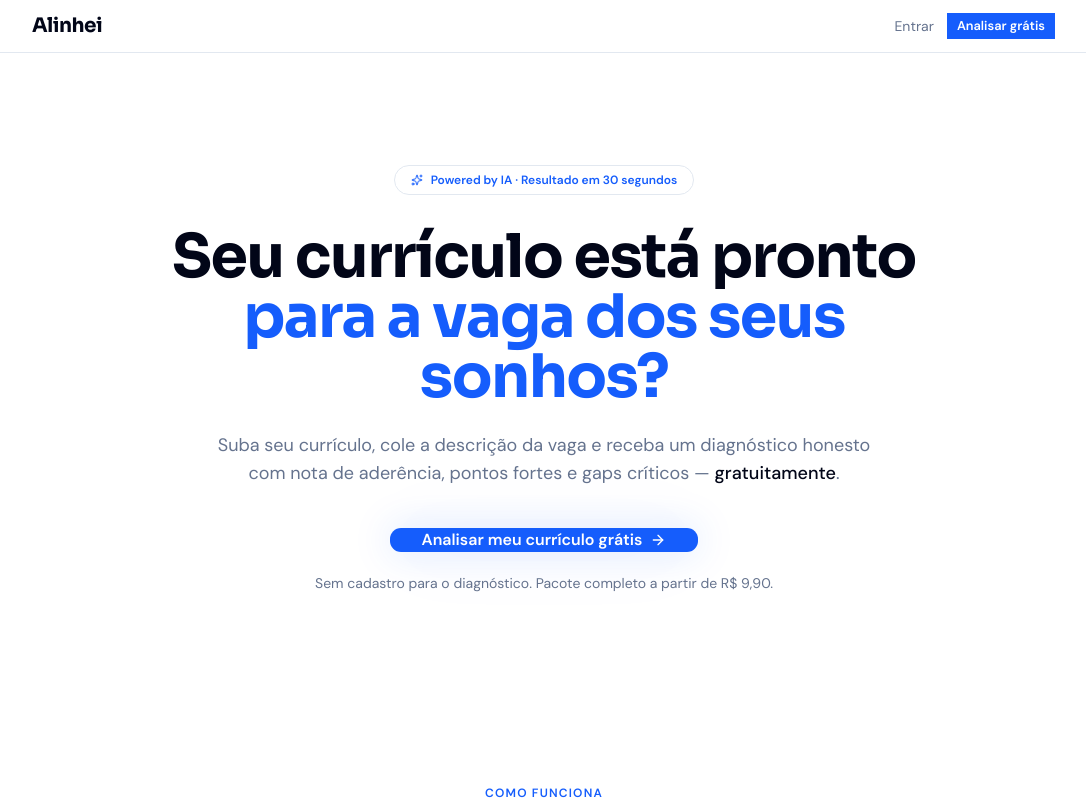
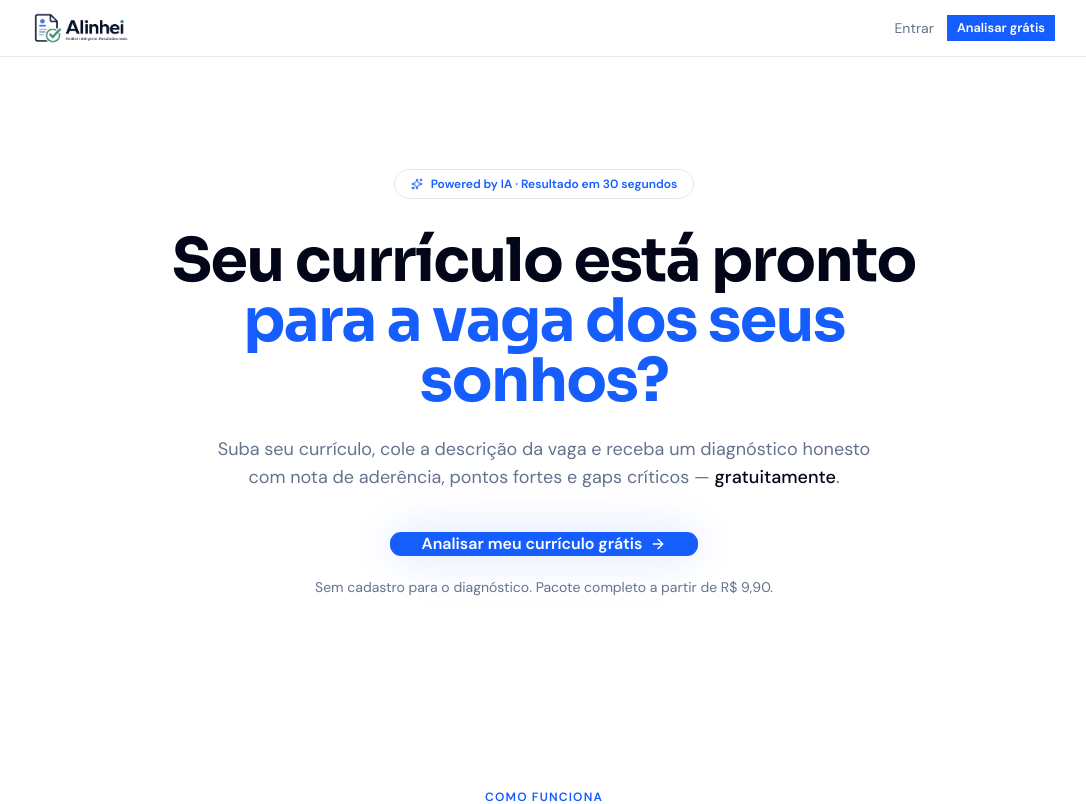
Before and after one commit to gatepfr/alinhei, a Next.js app: page / in a window 1280 px wide. Shown: the top 804 px of the page, without its empty margins (96-1182 px from the left). Built offline with nearby package versions, Linux system fonts and the light colour scheme; no server answers.

Commit message:
ui: update logo and improve navigation active states

```diff
--- a/app/page.tsx
+++ b/app/page.tsx
@@ -4,6 +4,8 @@ import { CheckCircle, FileText, Zap, Star, ArrowRight, Sparkles } from 'lucide-r
 import { cn } from '@/lib/utils'
 import { createClient } from '@/lib/supabase/server'
 import { LogoutButton } from '@/components/logout-button'
+
+import Image from 'next/image'
 
 export default async function LandingPage() {
   const supabase = createClient()
@@ -14,9 +16,16 @@ export default async function LandingPage() {
       {/* Nav */}
       <nav className="sticky top-0 z-40 border-b border-border/60 bg-background/80 backdrop-blur-md px-4 py-3">
         <div className="max-w-5xl mx-auto flex items-center justify-between">
-          <span className="font-display text-xl font-bold tracking-tight">
-            Alinhei
-          </span>
+          <Link href="/" className="flex items-center gap-2">
+            <Image
+              src="/logo.png"
+              alt="Alinhei"
+              width={110}
+              height={32}
+              className="h-8 w-auto"
+              priority
+            />
+          </Link>
           <div className="flex items-center gap-3">
             {user ? (
               <>
--- a/components/main-nav.tsx
+++ b/components/main-nav.tsx
@@ -1,10 +1,11 @@
 'use client'
 
 import Link from 'next/link'
+import Image from 'next/image'
 import { usePathname } from 'next/navigation'
 import { LogoutButton } from '@/components/logout-button'
 import { cn } from '@/lib/utils'
-import { LayoutDashboard, FileText, PlusCircle, Settings, ShieldCheck } from 'lucide-react'
+import { LayoutDashboard, PlusCircle, ShieldCheck } from 'lucide-react'
 
 interface MainNavProps {
   isAdmin?: boolean
@@ -23,13 +24,18 @@ export function MainNav({ isAdmin }: MainNavProps) {
   }
 
   return (
-    <nav className="sticky top-0 z-40 border-b border-border/60 bg-background/80 backdrop-blur-md px-4 py-3">
+    <nav className="sticky top-0 z-40 border-b border-border/60 bg-background/80 backdrop-blur-md px-4 py-2">
       <div className="max-w-5xl mx-auto flex items-center justify-between">
         <div className="flex items-center gap-8">
           <Link href="/dashboard" className="flex items-center gap-2">
-            <span className="font-display text-xl font-bold tracking-tight bg-gradient-to-r from-primary to-primary/60 bg-clip-text text-transparent">
-              Alinhei
-            </span>
+            <Image
+              src="/logo.png"
+              alt="Alinhei"
+              width={110}
+              height={32}
+              className="h-8 w-auto"
+              priority
+            />
           </Link>
 
           <div className="hidden sm:flex items-center gap-1">
@@ -41,9 +47,9 @@ export function MainNav({ isAdmin }: MainNavProps) {
                   key={link.href}
                   href={link.href}
                   className={cn(
-                    "flex items-center gap-2 px-3 py-1.5 rounded-lg text-sm font-medium transition-all duration-200",
+                    "flex items-center gap-2 px-3 py-1.5 rounded-lg text-sm font-bold transition-all duration-200",
                     isActive
-                      ? "bg-primary/10 text-primary"
+                      ? "bg-primary text-primary-foreground shadow-sm"
                       : "text-muted-foreground hover:text-foreground hover:bg-muted/50"
                   )}
                 >
@@ -67,7 +73,7 @@ export function MainNav({ isAdmin }: MainNavProps) {
                    title={link.label}
                    className={cn(
                      "p-2 rounded-lg transition-all duration-200",
-                     isActive ? "bg-primary/10 text-primary" : "text-muted-foreground hover:bg-muted/50"
+                     isActive ? "bg-primary text-primary-foreground shadow-sm" : "text-muted-foreground hover:bg-muted/50"
                    )}
                  >
                    <Icon className="w-5 h-5" />
@@ -76,7 +82,7 @@ export function MainNav({ isAdmin }: MainNavProps) {
             })}
           </div>
           <div className="w-px h-4 bg-border hidden sm:block" />
-          <LogoutButton className="text-sm font-medium text-muted-foreground hover:text-red-500 transition-colors" />
+          <LogoutButton className="text-sm font-bold text-muted-foreground hover:text-red-500 transition-colors" />
         </div>
       </div>
     </nav>
```
